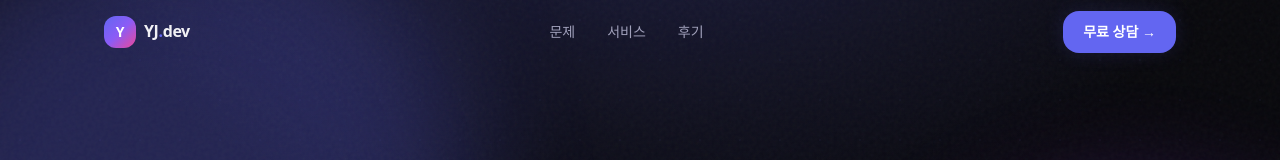
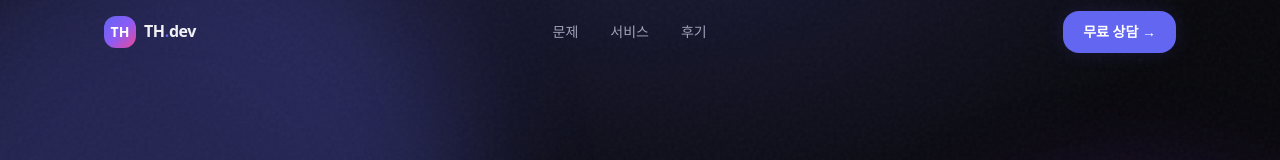
Before and after one commit to lwlovth/-1, a Next.js app: page /-1/ in a window 1280 px wide. Shown: the top 160 px of the page. Built offline with nearby package versions, Linux system fonts and the light colour scheme; a web font is replaced by a local one.

Commit message:
Update logo text in Navbar component

```diff
--- a/components/Navbar.tsx
+++ b/components/Navbar.tsx
@@ -22,10 +22,10 @@ export default function Navbar() {
         {/* Logo */}
         <a href="#" className="flex items-center gap-2">
           <span className="w-8 h-8 rounded-xl bg-brand-gradient flex items-center justify-center text-white font-black text-sm">
-            Y
+            TH
           </span>
           <span className="font-bold text-ink-primary text-body-md tracking-tight hidden sm:block">
-            YJ<span className="text-brand-primary">.</span>dev
+            TH<span className="text-brand-primary">.</span>dev
           </span>
         </a>
 
```
